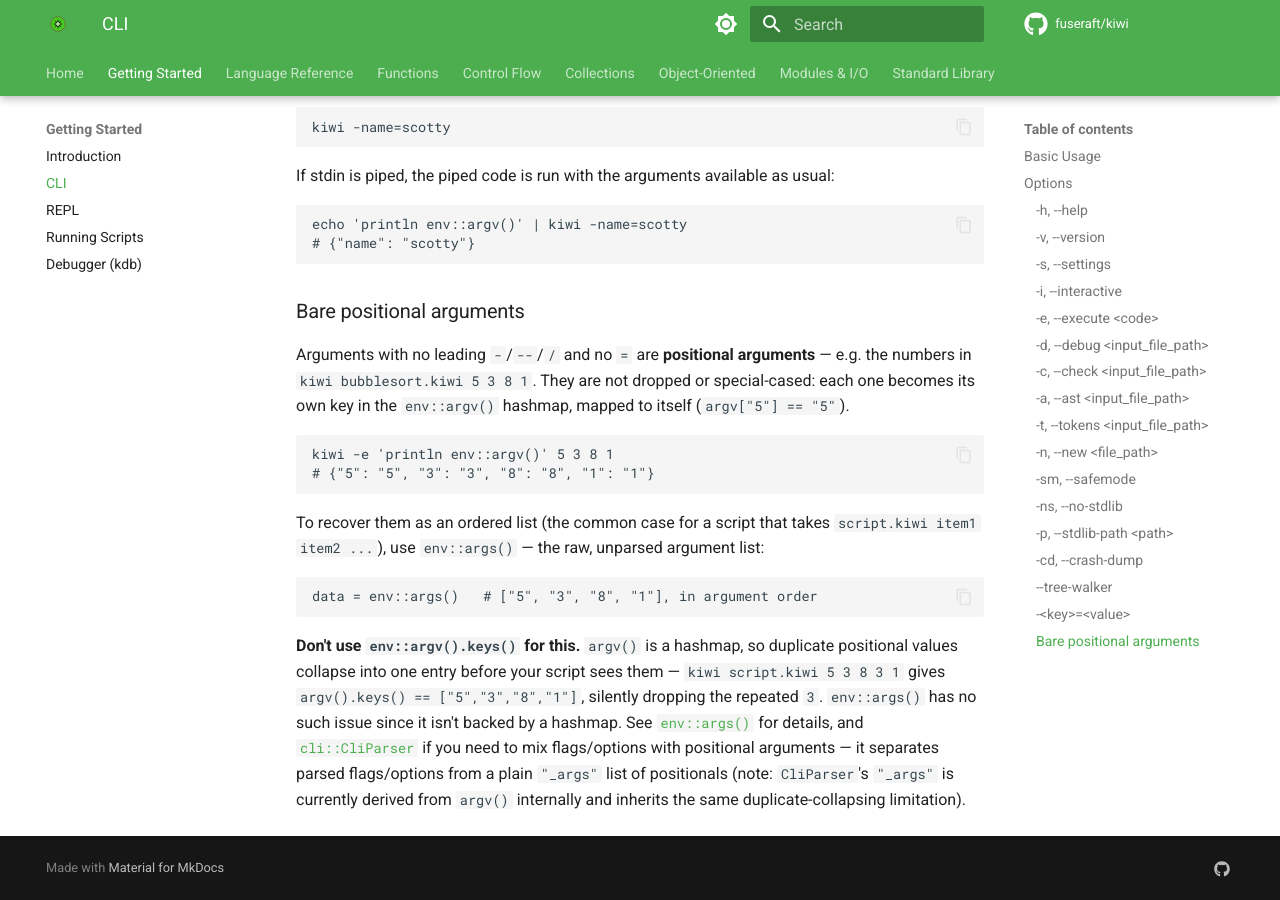
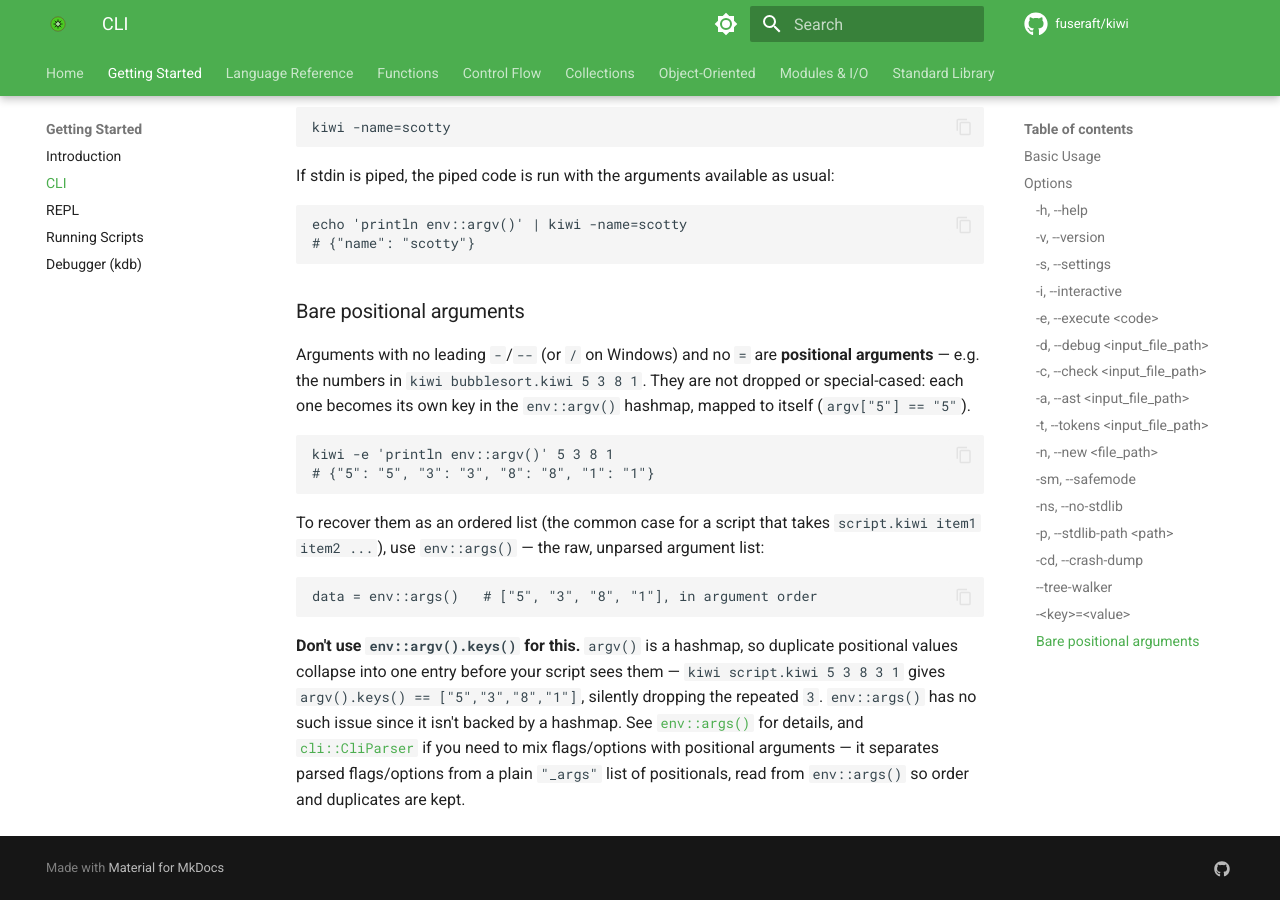
Before and after one commit to fuseraft/kiwi, an MkDocs documentation site: the page built from docs/cli.md, in a window 1280 px wide and 900 px high, scrolled down 4241 px. Built offline with MkDocs 1.6.1 and Material for MkDocs 9.7.7, drawn with Linux system fonts in a browser that asks for light colours; comment, search, counter and statistics services are not loaded.

Commit message:
fix(cli): treat a leading '/' as a switch only on Windows
env::argv() stripped a leading '/' as a flag prefix on every platform, so
on Linux and macOS an absolute path like `script.kiwi /tmp` became
{"tmp": "true"} instead of a positional. '/key' is a Windows convention;
elsewhere it is now a positional like any other bare argument.

````diff
--- a/docs/cli.md
+++ b/docs/cli.md
@@ -202,7 +202,7 @@ echo 'println env::argv()' | kiwi -name=scotty
 
 ### Bare positional arguments
 
-Arguments with no leading `-`/`--`/`/` and no `=` are **positional arguments** — e.g. the numbers in `kiwi bubblesort.kiwi 5 3 8 1`. They are not dropped or special-cased: each one becomes its own key in the `env::argv()` hashmap, mapped to itself (`argv["5"] == "5"`).
+Arguments with no leading `-`/`--` (or `/` on Windows) and no `=` are **positional arguments** — e.g. the numbers in `kiwi bubblesort.kiwi 5 3 8 1`. They are not dropped or special-cased: each one becomes its own key in the `env::argv()` hashmap, mapped to itself (`argv["5"] == "5"`).
 
 ```
 kiwi -e 'println env::argv()' 5 3 8 1
@@ -215,4 +215,4 @@ To recover them as an ordered list (the common case for a script that takes `scr
 data = env::args()   # ["5", "3", "8", "1"], in argument order
 ```
 
-**Don't use `env::argv().keys()` for this.** `argv()` is a hashmap, so duplicate positional values collapse into one entry before your script sees them — `kiwi script.kiwi 5 3 8 3 1` gives `argv().keys() == ["5","3","8","1"]`, silently dropping the repeated `3`. `env::args()` has no such issue since it isn't backed by a hashmap. See [`env::args()`](lib/env.md#args) for details, and [`cli::CliParser`](lib/cli.md#cliparser) if you need to mix flags/options with positional arguments — it separates parsed flags/options from a plain `"_args"` list of positionals (note: `CliParser`'s `"_args"` is currently derived from `argv()` internally and inherits the same duplicate-collapsing limitation).
+**Don't use `env::argv().keys()` for this.** `argv()` is a hashmap, so duplicate positional values collapse into one entry before your script sees them — `kiwi script.kiwi 5 3 8 3 1` gives `argv().keys() == ["5","3","8","1"]`, silently dropping the repeated `3`. `env::args()` has no such issue since it isn't backed by a hashmap. See [`env::args()`](lib/env.md#args) for details, and [`cli::CliParser`](lib/cli.md#cliparser) if you need to mix flags/options with positional arguments — it separates parsed flags/options from a plain `"_args"` list of positionals, read from `env::args()` so order and duplicates are kept.
````
Also changed, not shown: .agents/skills/kiwi-expert/references/language/cli.md (+2 -2 lines), .agents/skills/kiwi-expert/references/lib/env.md (+2 -2 lines), docs/lib/env.md (+2 -2 lines), 1 other file.
